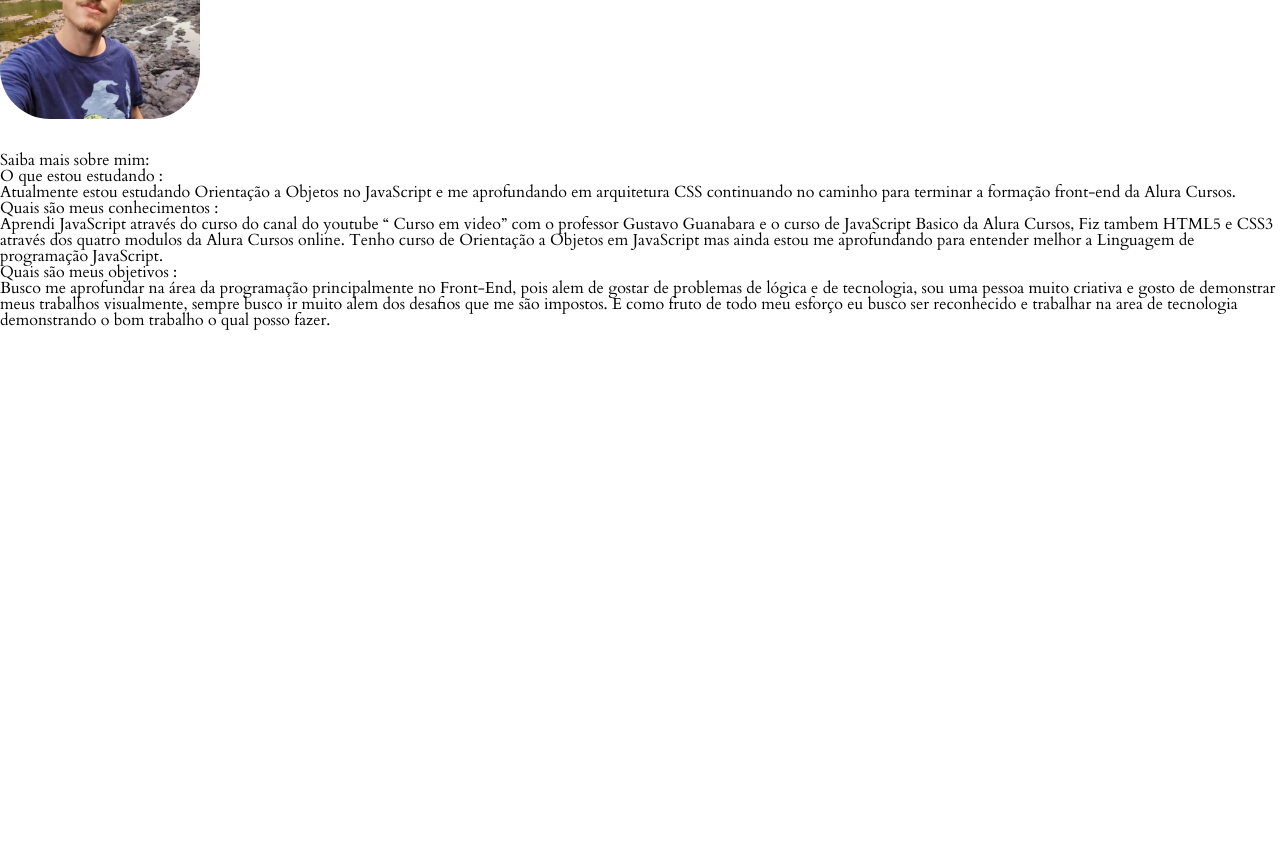
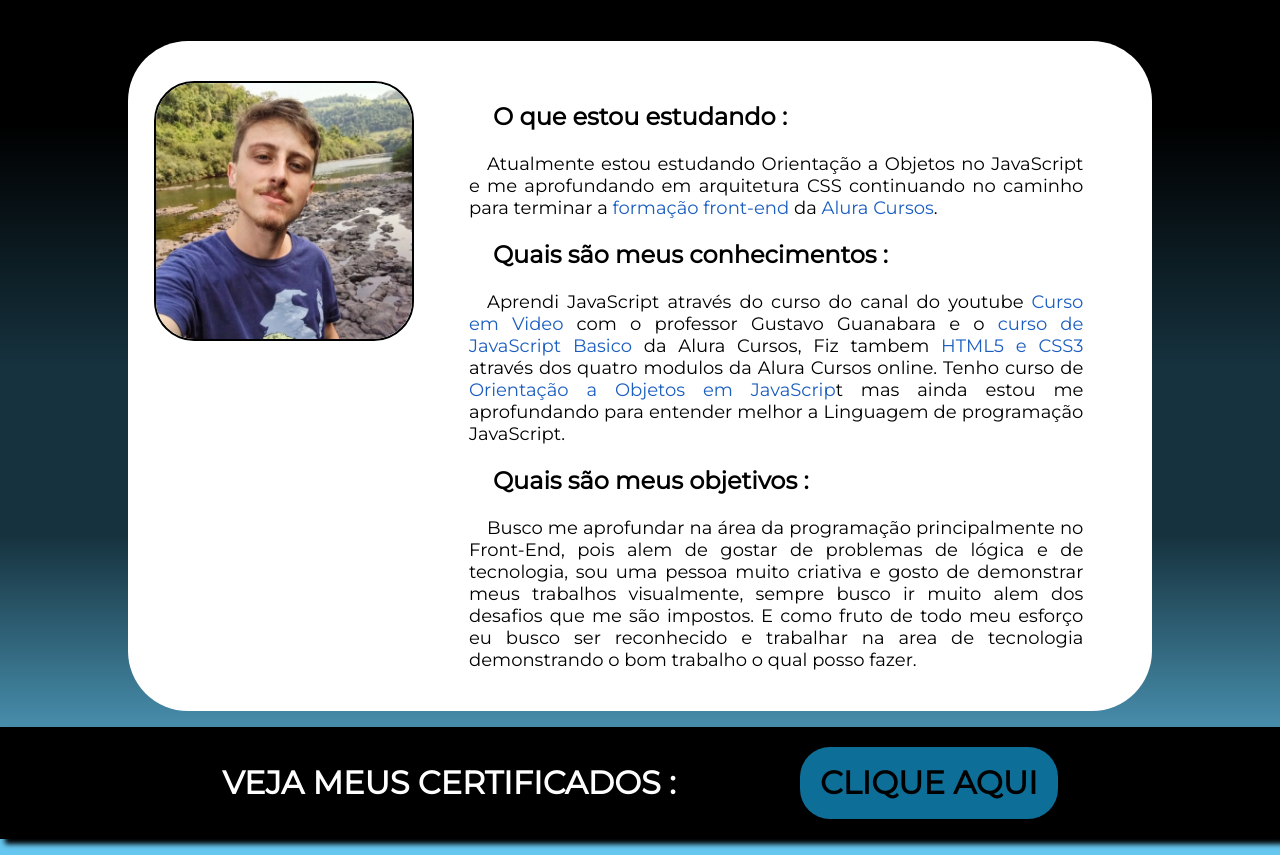
Before and after one commit to JnFerri/jnferri.github.io, a plain HTML site: page paginaInicial.html in a window 1280 px wide. Shown: the part 454-1309 px from the top of the page. Before the commit the page ends 800 px from the top, so only its background shows below. Drawn offline with Linux system fonts and the light colour scheme.

Commit message:
Alterações 10/03/2022

```diff
--- a/css/header.css
+++ b/css/header.css
@@ -1,5 +1,8 @@
 body{
-    font-family: 'Cardo', serif;
+    font-family: 'Heebo', sans-serif;
+    font-family: 'Inter', sans-serif;
+    font-family: 'Montserrat', sans-serif;
+    background: linear-gradient(180deg, #000000 44.27%, rgba(4, 34, 47, 0.928906) 62.5%, rgba(4, 34, 47, 0.928906) 75.52%, rgba(20, 169, 233, 0.65) 99.48%);
 }
 header{
     background-color: black;
@@ -29,24 +32,104 @@ header{
 }
 .lista-header li a{
   text-transform: uppercase;
-  font-size: 32px;
+  font-size: 24px;
   text-decoration: none;
   color: white;
 
 
 }
 
-.minha-foto{
-    border-radius: 50px;
-    margin: 30px auto;
+
+.titulos-box h2{
+    font-size: 64px;
+    text-transform: uppercase;
+    font-weight: bold;
+    text-shadow: 5px 5px 5px rgba(20, 169, 233, 0.65);
+    color: white;
+    margin: 1em 10%;
+    border: black;
+    vertical-align: left;
+}
+
+.sobre-box{
+    width: auto;
+    margin: 0 10%;
+    background-color: white;
+    border-radius: 60px;
+
+
 
 }
 
-.informacoes-box{
-    position: relative;
-    width: 940px;
-    margin: 0 auto;
+.sobre-box img{
+    border-radius: 40px;
+    border: 2px solid black;
+    width: 25%;
+    margin: 40px 2.5%;
+    vertical-align: top;
+}
+
+
+
+.lista-sobre{
+    display: inline-block;
+    width: 60%;
+    margin: 40px 2.5%;
+
+}
+
+.titulo-sobre{
+    font-size: 24px;
+    font-weight: bold;
+    padding: 1em;
+
+}
+
+.paragrafo-sobre{
+    font-size: 18px;
+    line-height:normal;
+    text-align: justify;
+    text-indent: 1em;
+}
+.paragrafo-sobre a{
+    text-decoration: none;
+    color: rgb(28, 94, 192);
+}
+
+.certificados-box{
+    background-color: black;
+    box-shadow: 5px 5px 5px black;
+    margin: 1em auto;
     padding: 20px 20px;
-    background-color: white;
+    text-align: center;
+
+}
+
+.certificados-box li{
+    color: white;
+    display: inline-block;
+    font-size: 32px;
+    margin: 0 60px;
+    text-transform: uppercase;
+    font-weight: bold;
+
+
+}
+
+.certificados-box a{
+    display: inline-block;
+    padding: 20px 20px;
+    background-color: rgba(20, 169, 233, 0.65) ;;
+    font-size: 32px;
     color: black;
+    text-decoration: none;
+    font-weight: bold;
+    text-transform: uppercase;
+    border-radius: 30px;
 }
+
+
+.img-codigos{
+    width: 100%;
+
+}
--- a/paginaInicial.html
+++ b/paginaInicial.html
@@ -8,7 +8,7 @@
     <link rel="stylesheet" href="css/header.css">
     <link rel="preconnect" href="https://fonts.googleapis.com">
 <link rel="preconnect" href="https://fonts.gstatic.com" crossorigin>
-<link href="https://fonts.googleapis.com/css2?family=Cardo&display=swap" rel="stylesheet">
+<link href="https://fonts.googleapis.com/css2?family=Heebo&family=Inter:wght@700&family=Montserrat&display=swap" rel="stylesheet">
     <title>Home</title>
 </head>
 <body>
@@ -30,30 +30,45 @@
     </header>
 
     <main>
-        <section class="informacoes-box"></section>
-        <img class="minha-foto" src="imagens/minhaFoto.jpg" width="200px" height="200px" alt="Foto de jean ferri">
+
         <div class="titulos-box">
             <h2>Saiba mais sobre mim:</h2>
         </div>
-        <div class="paragrafos-box">
-            <ul>
+
+    <section class="sobre-box">
+
+            <img class="minha-foto" src="imagens/minhaFoto.jpg" alt="Foto de jean ferri">
+                <ul class="lista-sobre">
                     <li>
-                    <h3>O que estou estudando :</h3>
-                        <p>  Atualmente estou estudando Orientação a Objetos no JavaScript e me aprofundando em arquitetura CSS continuando no caminho para terminar a formação front-end da Alura Cursos.</p>
+                        <h3 class="titulo-sobre">O que estou estudando :</h3>
+                            <p class="paragrafo-sobre">    Atualmente estou estudando Orientação a Objetos no JavaScript e me aprofundando em arquitetura CSS continuando no caminho para terminar a <a href="https://www.alura.com.br/formacao-front-end" rel="external" target="_blank">formação front-end</a> da <a href="https://www.alura.com.br/" rel="external" target="_blank">Alura Cursos</a>.</p>
                     </li>
                     <li>
-                    <h3>Quais são meus conhecimentos :</h3>
-                        <p>  Aprendi JavaScript através do curso do canal do youtube “ Curso em video” com o professor Gustavo Guanabara e o curso de JavaScript Basico da Alura Cursos, Fiz tambem HTML5 e CSS3 através dos quatro modulos da Alura Cursos online. Tenho curso de Orientação a Objetos em JavaScript mas ainda estou me aprofundando para entender melhor a Linguagem de programação JavaScript.</p>
+                        <h3 class="titulo-sobre">Quais são meus conhecimentos :</h3>
+                            <p class="paragrafo-sobre">    Aprendi JavaScript através do curso do canal do youtube <a href="https://www.youtube.com/watch?v=1-w1RfGIov4&list=PLHz_AreHm4dlsK3Nr9GVvXCbpQyHQl1o1" rel="external" target="_blank">Curso em Video</a> com o professor Gustavo Guanabara e o <a href="https://www.alura.com.br/curso-online-javascript-introducao" rel="external" target="_blank">curso de JavaScript Basico</a> da Alura Cursos, Fiz tambem <a href="https://www.alura.com.br/formacao-html-e-css" rel="external" target="_blank">HTML5 e CSS3 </a>através dos quatro modulos da Alura Cursos online. Tenho curso de <a href="https://www.alura.com.br/curso-online-javascritpt-orientacao-objetos" rel="external" target="_blank">Orientação a Objetos em JavaScrip</a>t mas ainda estou me aprofundando para entender melhor a Linguagem de programação JavaScript.</p>
                     </li>
                      <li>
-                    <h3>Quais são meus objetivos :</h3>
-                        <p>  Busco me aprofundar na área da programação principalmente no Front-End, pois alem de gostar de problemas de lógica e de tecnologia, sou uma pessoa muito criativa e gosto de demonstrar meus trabalhos visualmente, sempre busco ir muito alem dos desafios que me são impostos. E como fruto de todo meu esforço eu busco ser reconhecido e trabalhar na area de tecnologia demonstrando o bom trabalho o qual posso fazer.</p>
+                        <h3 class="titulo-sobre">Quais são meus objetivos :</h3>
+                            <p class="paragrafo-sobre">    Busco me aprofundar na área da programação principalmente no Front-End, pois alem de gostar de problemas de lógica e de tecnologia, sou uma pessoa muito criativa e gosto de demonstrar meus trabalhos visualmente, sempre busco ir muito alem dos desafios que me são impostos. E como fruto de todo meu esforço eu busco ser reconhecido e trabalhar na area de tecnologia demonstrando o bom trabalho o qual posso fazer.</p>
                      </li>
                 </ul>
-        </div>
 
 
     </section>
+
+    <section class="certificados-box">
+        <ul>
+            <li>
+                <h2>Veja meus Certificados :</h2>
+            </li>
+
+            <li>
+                <a href="https://cursos.alura.com.br/user/Jeanferrimh/fullCertificate/d1e5af925a5d30c86b18f0bb234966da" rel="external" target="_blank">Clique aqui</a>
+            </li>
+        </ul>
+    </section>
+
+
 
     </main>
 
@@ -61,6 +76,6 @@
 
     </footer>
 
-    <script type="text/javascript" src="gifffer.min.js"></script>
+    <script type="text/javascript" src="js/gifffer.min.js"></script>
 </body>
 </html>
```
Also changed, not shown: imagens/imagem-codigos.jpg (added). Lines whose indentation alone changed are shown as unchanged.
